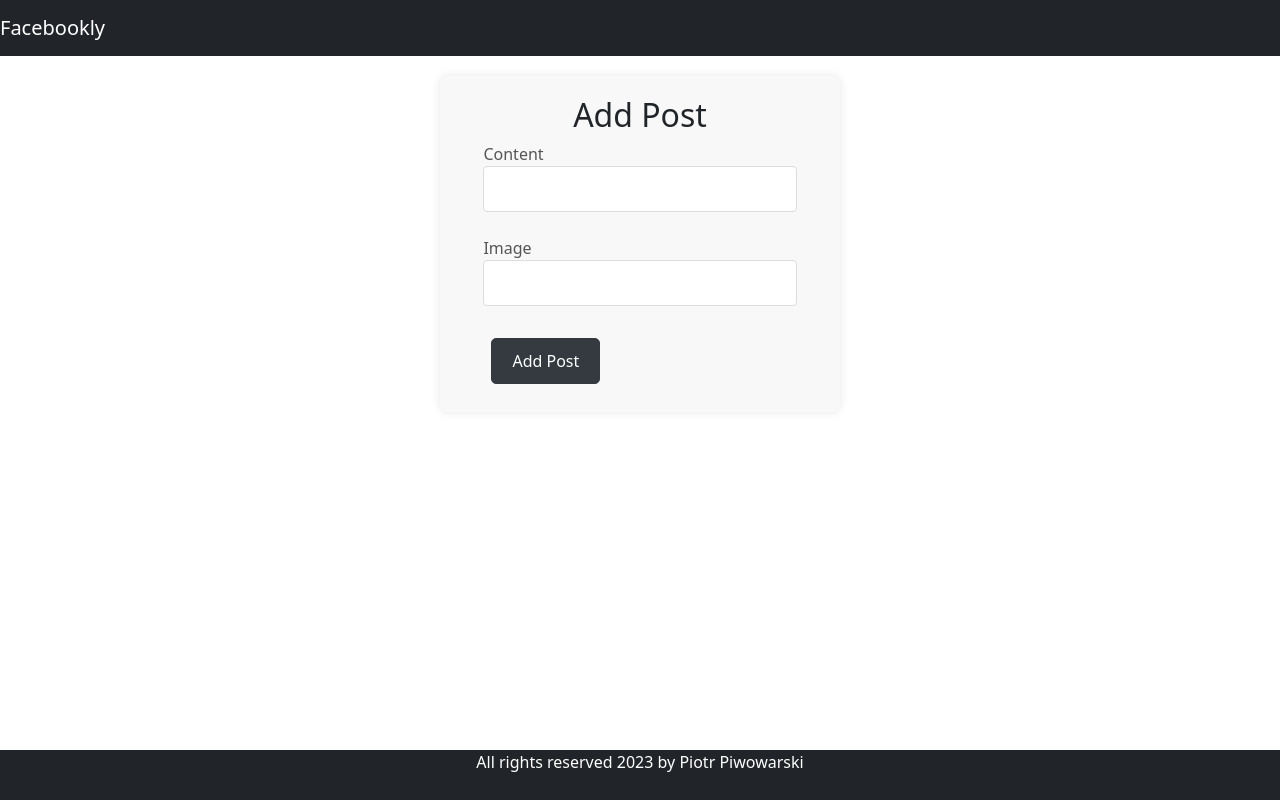
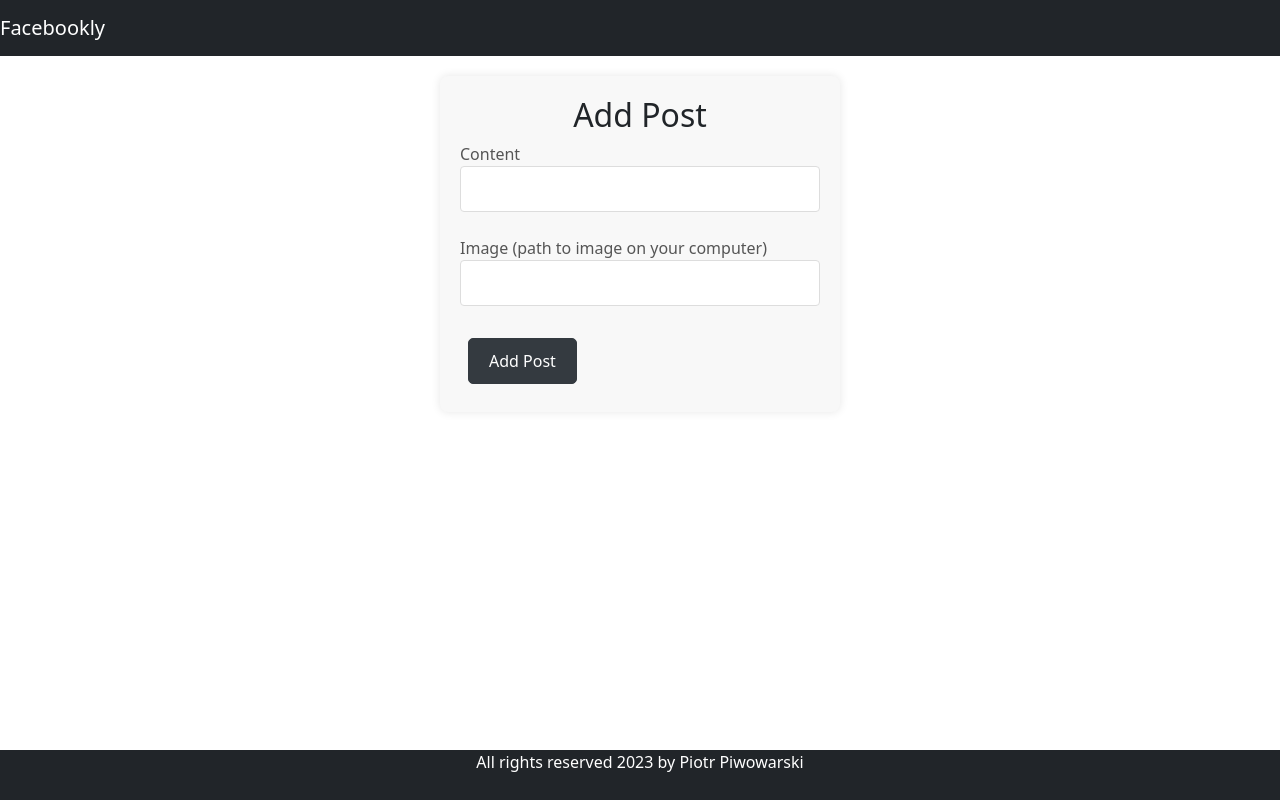
Before and after one commit to PiotrPiwowarski/Facebookly-frontend, a React (Create React App) app: page /addPost in a window 1280 px wide. Built offline with nearby package versions, Linux system fonts and the light colour scheme.

Commit message:
new commit

```diff
--- a/src/components/posts/AddPost.jsx
+++ b/src/components/posts/AddPost.jsx
@@ -63,7 +63,7 @@ const AddPost = ({userId}) => {
           </div>
           <div>
             <label>
-              Image
+              Image (path to image on your computer)
               <input
                 type="text"
                 name="imagePath"
```
